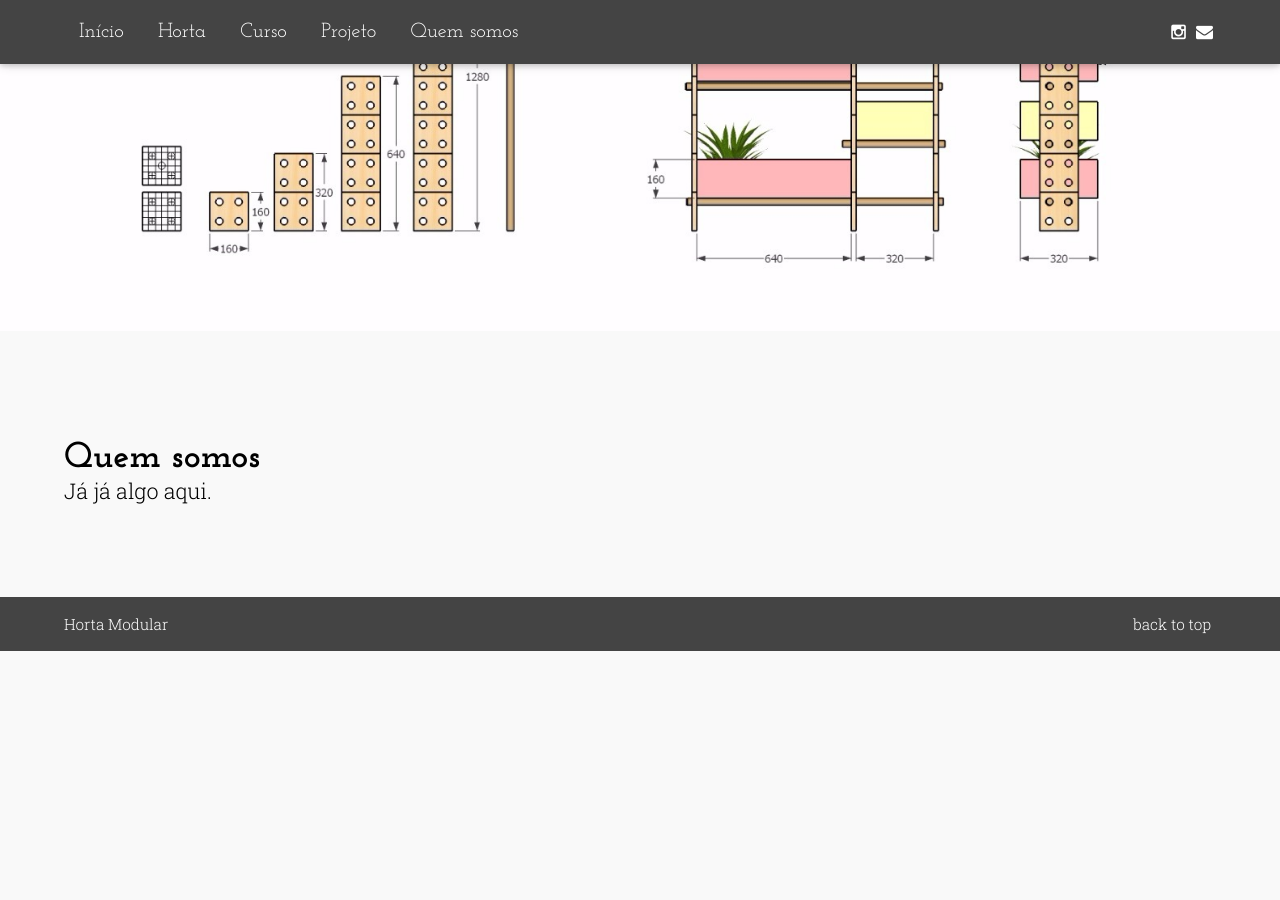
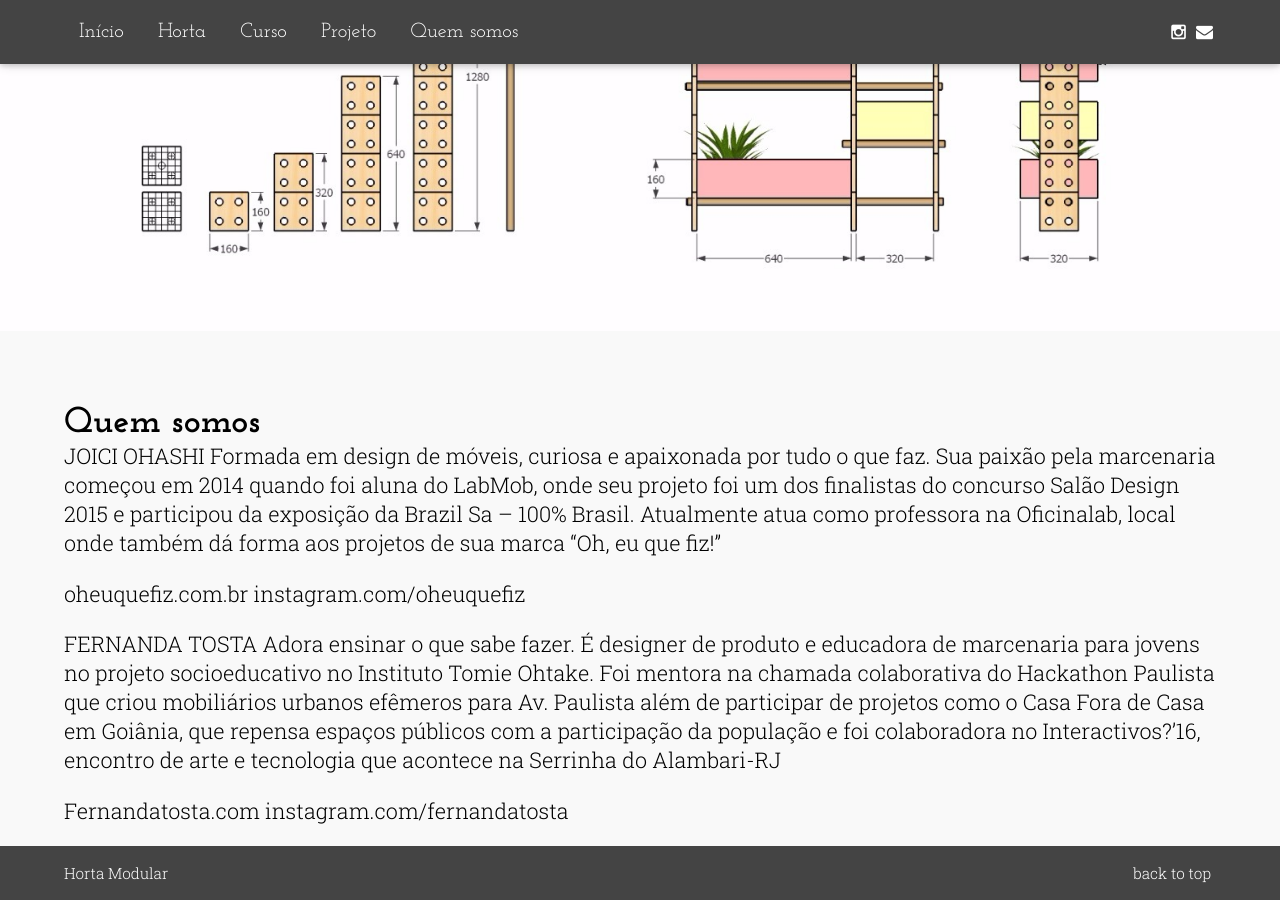
Before and after one commit to fernandatosta-www/hortamodular.com, a Jekyll site: the page built from _pages/z03-quemsomos.md, in a window 1280 px wide and 900 px high, scrolled down 313 px. Built offline with Jekyll 4.4.1, drawn with Linux system fonts in a browser that asks for light colours; before the commit the page ends 964 px from its top, so only the background shows below that.

Commit message:
Update z03-quemsomos.md

```diff
--- a/_pages/z03-quemsomos.md
+++ b/_pages/z03-quemsomos.md
@@ -4,4 +4,16 @@ permalink: /quem-somos/
 cover-image: projeto.jpg
 title: Quem somos
 ---
-Já já algo aqui.
+
+JOICI OHASHI
+Formada em design de móveis, curiosa e apaixonada por tudo o que faz. Sua paixão pela marcenaria começou em 2014 quando foi aluna do LabMob, onde seu projeto foi um dos finalistas do concurso Salão Design 2015 e participou da exposição da Brazil Sa – 100% Brasil. Atualmente atua como professora na Oficinalab, local onde também dá forma aos projetos de sua marca “Oh, eu que fiz!”
+
+oheuquefiz.com.br
+instagram.com/oheuquefiz
+
+
+FERNANDA TOSTA
+Adora ensinar o que sabe fazer. É designer de produto e educadora de marcenaria para jovens no projeto socioeducativo no Instituto Tomie Ohtake. Foi mentora na chamada colaborativa do Hackathon Paulista que criou mobiliários urbanos efêmeros para Av. Paulista além de participar de projetos como o Casa Fora de Casa em Goiânia, que repensa espaços públicos com a participação da população e foi colaboradora no Interactivos?’16, encontro de arte e tecnologia que acontece na Serrinha do Alambari-RJ
+
+Fernandatosta.com
+instagram.com/fernandatosta
```
